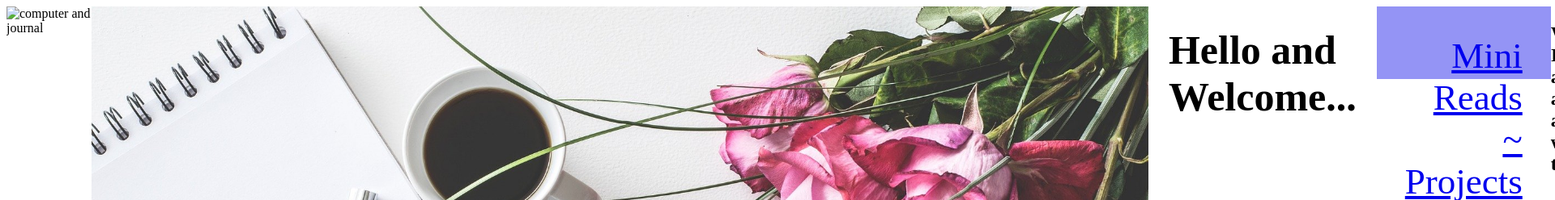
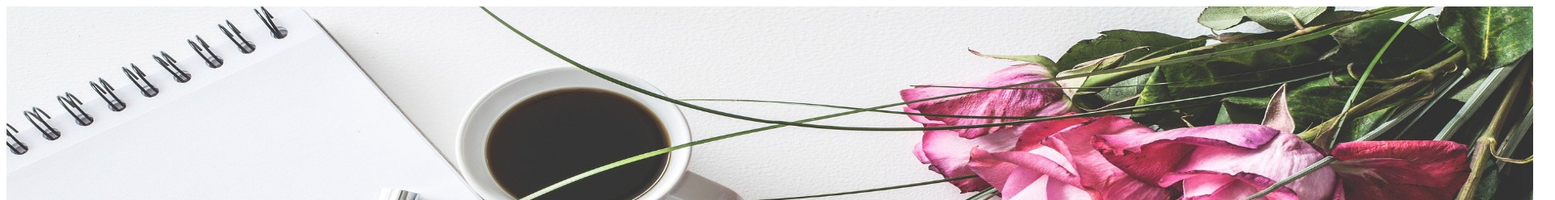
Before and after one commit to NakkiaR/NakkiaR.github.io, a plain HTML site: page index.html in a window 1280 px wide. Shown: the top 248 px of the page at 81% size, 1920 px wide, since content can reach past the window. Drawn offline with Linux system fonts and the light colour scheme.

Commit message:
Added additional photos.

```diff
--- a/css/styles.css
+++ b/css/styles.css
@@ -1,19 +1,19 @@
 body
     h1 {
         margin: 0;
-        background-color: white;
+        /* background-color: white;
         color: black(153, 86, 241);
         font-size: 50px;
-        padding: 25px;
+        padding: 25px;            */
 }
 
 
 /* span, h1 {
     font-family: 'Roboto', sans-serif;
 } */
-.navigation-section {
+/* .navigation-section {
 
-}
+} */
 
 .row {
     display: flex;
@@ -24,10 +24,10 @@ body
 }
 
 .container img {
-    width: 10%
+    width: 100%
 }
 
-body
+/* body
     h3 {
         margin: 0;
         background-color: white;
@@ -63,4 +63,4 @@ footer {
     padding: 10px;
     background-color: lavender;
     font-size: 50px;
-}
+} */
--- a/index.html
+++ b/index.html
@@ -10,6 +10,9 @@
         </title>
     </head>
     <body>
+        <img src="images/desk.jpg" alt="desk with flowers" width="1885" height="870">
+
+        <span><h1>Hello and Welcome...</h1></span>
 
         <div class="navigation-section"></div>
             <div class="row">
@@ -18,23 +21,23 @@
             </div>
             <div class="row">
                 <div class="container">
-                <img src="images/planner.jpg" alt="planner">
+                    <img src="images/planner.jpg" alt="planner">
             </div>
             <div class="row">
                 <div class="container">
-                <img src="images/magazine.jpg" alt="pens and paper">
+                    <img src="images/magazine.jpg" alt="pens and paper">
             </div>
             <div class="row">
                 <div class="container">
-                <img src="blogger-photo.jpg" alt="computer and journal">
+                    <img src="images/blogger.jpg" alt="pen and laptop">
+                </div>
             </div>
 
-        <img src="images/desk.jpg" alt="desk with flowers" width="1885" height="870">
 
-        <span><h1>Hello and Welcome...</h1></span>
+
         <nav>
 
-            <span><a href="#Mini Tea Time Reads"> Mini Reads ~</a></span>
+            <!-- <span><a href="#Mini Tea Time Reads"> Mini Reads ~</a></span>
             <span><a href="#Projects"> Projects ~</a></span>
             <span><a href="#About Me"> About Me ~</a></span>
             <span><a href="#Message Me"> Contact</a></span></nav>
@@ -69,6 +72,6 @@
             Comments: <input type="text" name="comments" placeholder="Enter any questions, concerns, or comments here."><br>
             <button type="button">Send</button>
         </form></section>
-        <p></p>
+        <p></p> -->
     </body>
 </html>
```
Also changed, not shown: images/blogger.jpg (renamed from images/blogger-photo.jpg), images/blue-flower.jpg (added), images/coffee.jpg (added).
